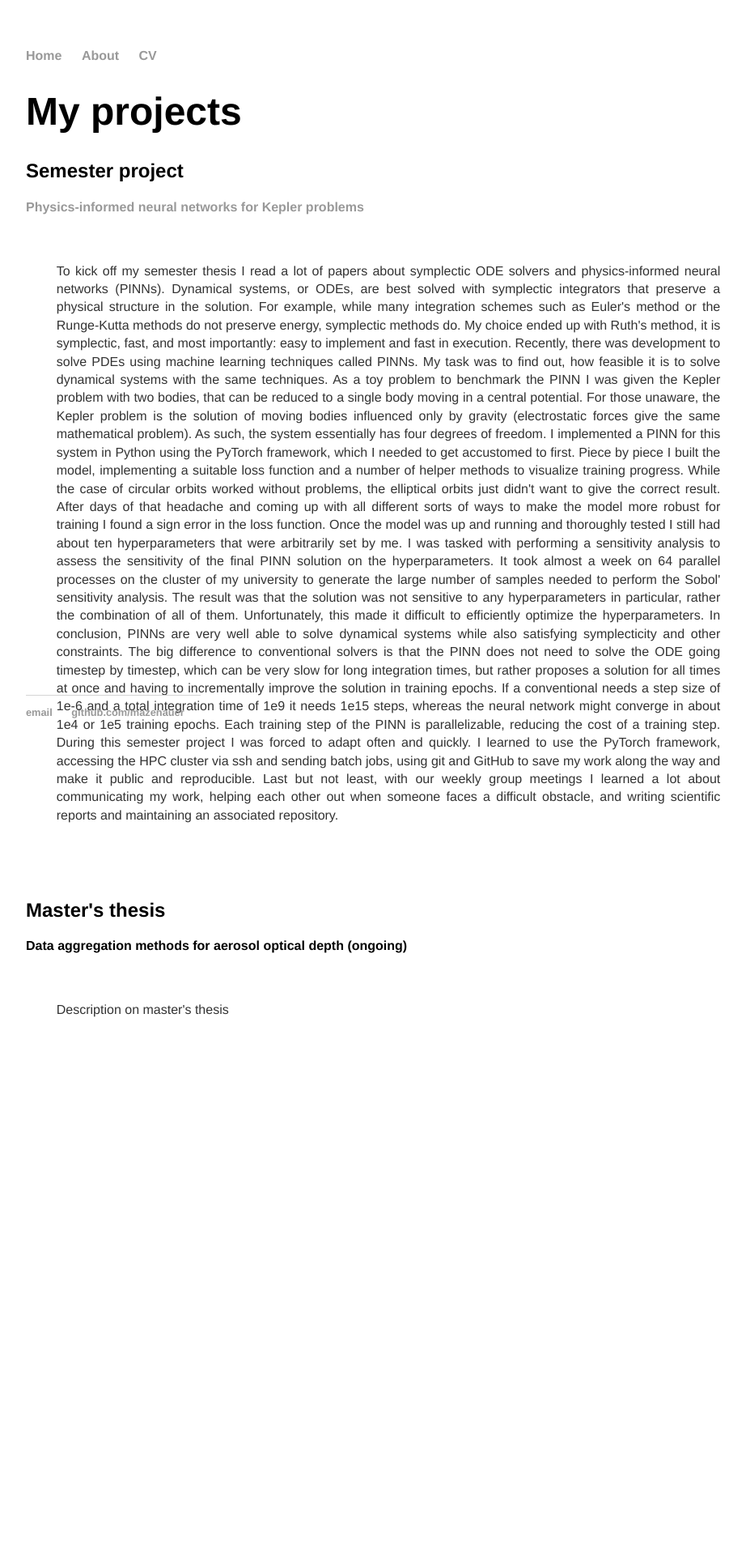
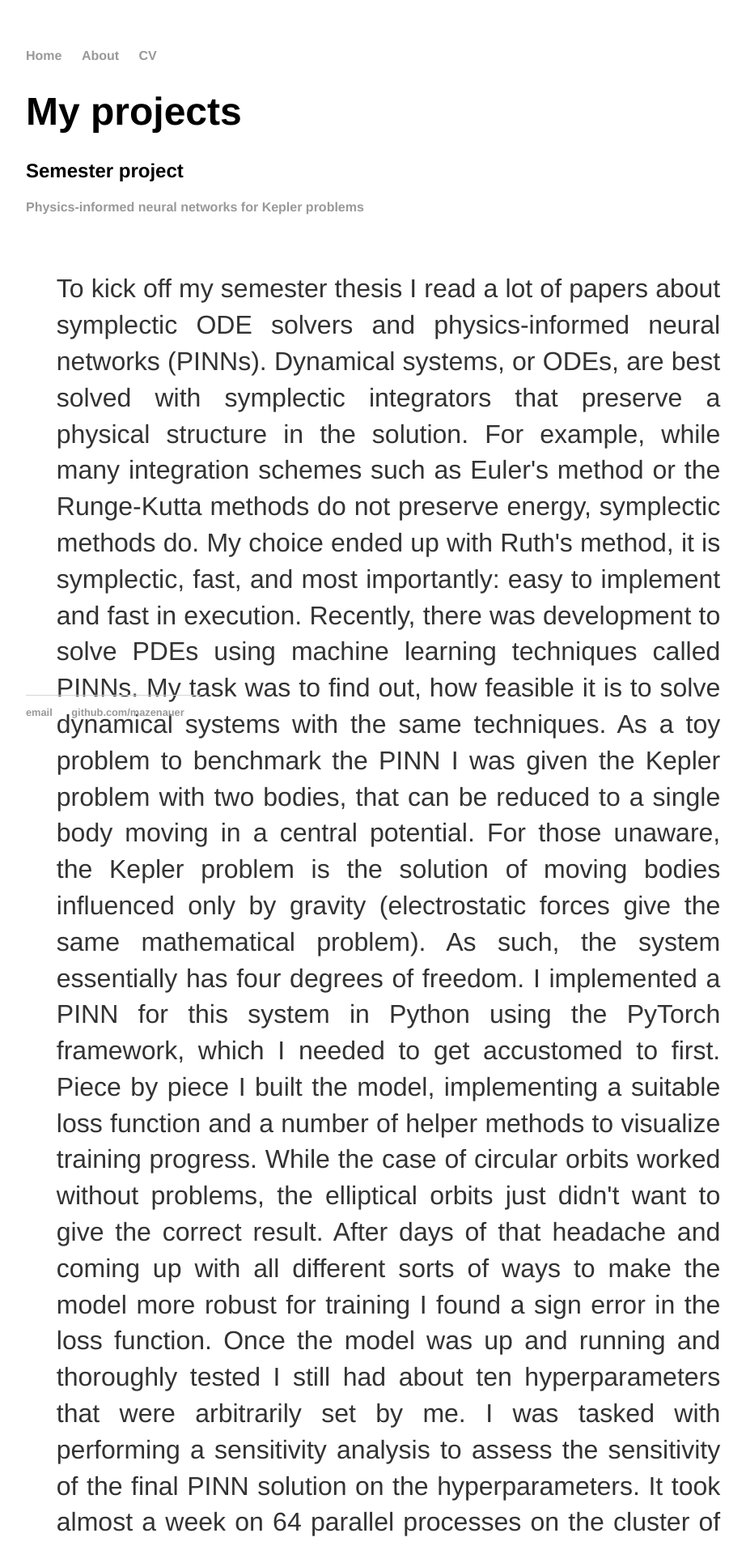
Before and after one commit to mazenauer/mazenauer.github.io, a Jekyll site: the page built from about/projects.html, in a window 1280 px wide. Shown: the top 1909 px of the page at 81% size, without its empty margins (160-1082 px from the left). Built offline with Jekyll 4.4.1, drawn with Linux system fonts in a browser that asks for light colours; before the commit the page ends 1390 px from its top, so only the background shows below that.

Commit message:
Update projects.html

```diff
--- a/about/projects.html
+++ b/about/projects.html
@@ -10,7 +10,7 @@ title: My projects
 
       <li> <h2>Semester project</h2>
           <h4><a href="https://github.com/mazenauer/Kepler-PINN">Physics-informed neural networks for Kepler problems</a></h4>
-          <p class=project style="font-size:1em">
+          <p class=project style="font-size:2em">
           To kick off my semester thesis I read a lot of papers about symplectic ODE solvers and physics-informed neural networks (PINNs).
           Dynamical systems, or ODEs, are best solved with symplectic integrators that preserve a physical structure in the solution. For example,
           while many integration schemes such as Euler's method or the Runge-Kutta methods do not preserve energy, symplectic methods do.
@@ -43,7 +43,7 @@ title: My projects
 
       <li> <h2>Master's thesis</h2>
           <h4>Data aggregation methods for aerosol optical depth (ongoing)</h4>
-          <p class=project style="font-size:1em">
+          <p class=project style="font-size:2em">
             Description on master's thesis
           </p>
       </li>
```
